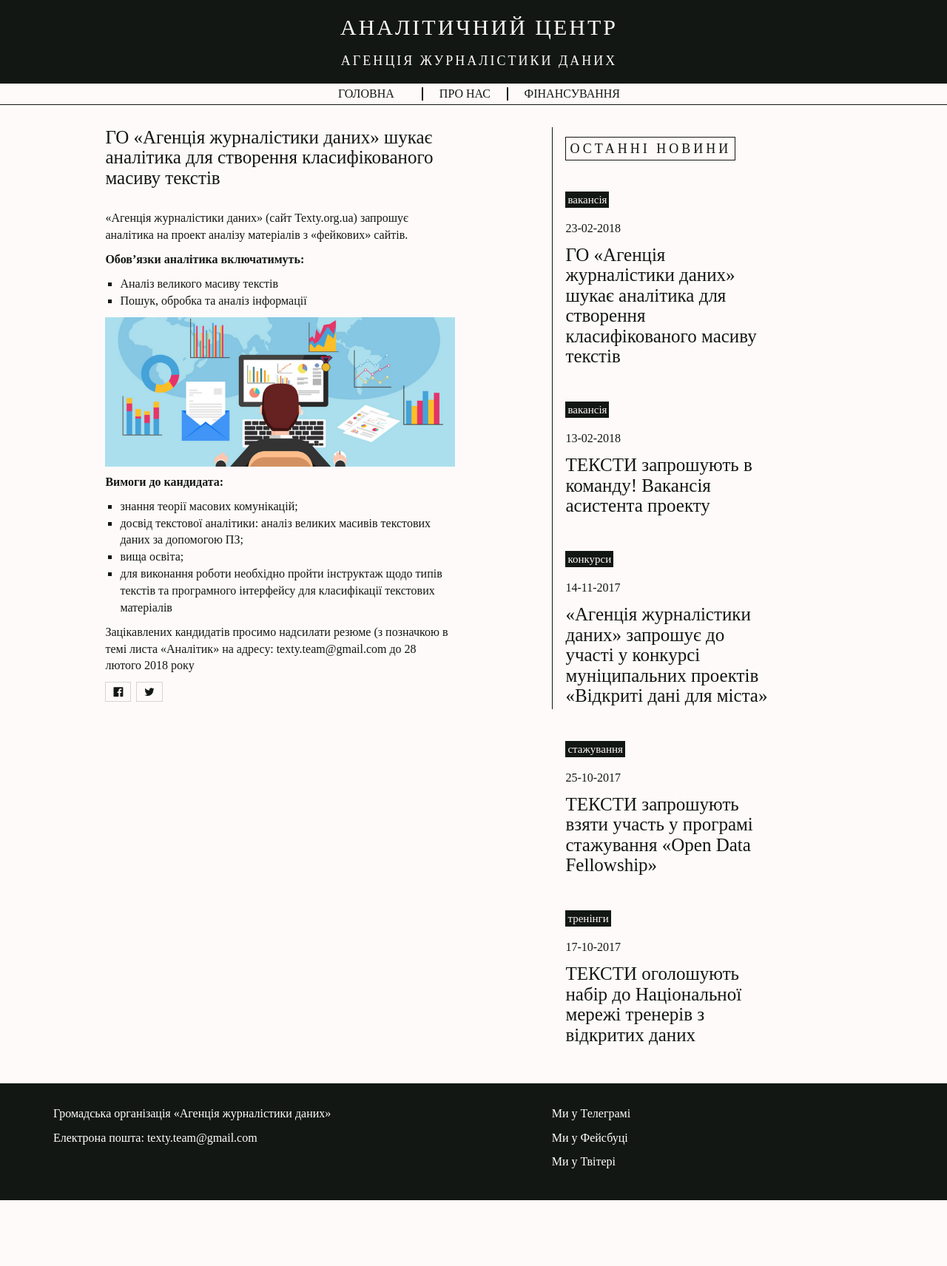
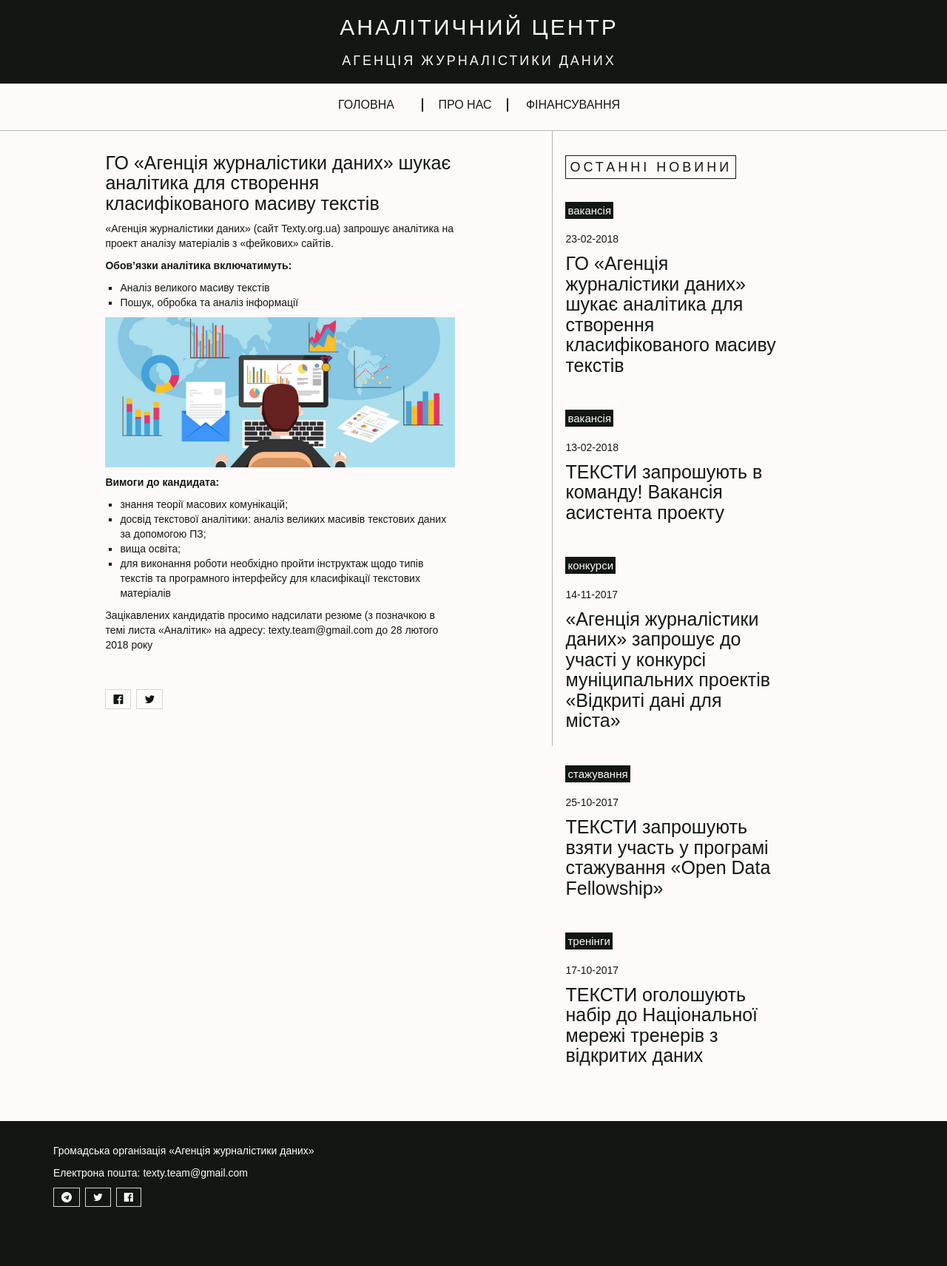
Before and after one commit to YevhDr/my-blog, a Jekyll site: the page built from _posts/2018-02-23-analyst-for-propaganda.md, in a window 1280 px wide. Shown: the whole page at 74% size. Built offline with Jekyll 4.4.1, drawn with Linux system fonts in a browser that asks for light colours; a script that is not in the unit is left out; before the commit the page ends 1623 px from its top, so only the background shows below that.

Commit message:
new_home

```diff
--- a/_layouts/home.html
+++ b/_layouts/home.html
@@ -381,11 +381,11 @@
                         <tbody>
                         <tr>
                             <td>
-                                <img class="team-img" src="{{ site.baseurl }}/assets/img/roman.png"/>
+                                <img style="margin-top:-40px!important;" class="team-img" src="{{ site.baseurl }}/assets/img/roman.png"/>
 
                             </td>
                             <td>
-                                <p class="team-descript">Виконавчий директор ГО «Агенція журналістики даних», головний
+                                <p class="team-descript" style="margin-top:-40px!important;">Виконавчий директор ГО «Агенція журналістики даних», головний
                                     редактор ТЕКСТІВ. Цінує хороші тексти і вчасні дедлайни.</p>
                             </td>
                         </tr>
@@ -579,7 +579,7 @@
                             </td>
                             <td>
                                 <p class="team-descript">Івент-менеджер. Планує і координує круглі столи,
-                                    прес-конференції, дискусії, презентації, різноманітні освітні заходи/
+                                    прес-конференції, дискусії, презентації, різноманітні освітні заходи.
                             </td>
                         </tr>
                         <tr>
--- a/_layouts/post.html
+++ b/_layouts/post.html
@@ -56,7 +56,7 @@
 
             <h5 class="highlited"><span>{{ post.heading }}</span></h5>
             <p> {{ post.date | date: "%-d-%m-%Y" }}
-            <h3><a href="{{ site.baseurl }}{{ post.url }}">{{ post.title }}</a></h3>
+            <h3 class="content"><a href="{{ site.baseurl }}{{ post.url }}">{{ post.title }}</a></h3>
 
 
             {% endfor %}
--- a/_layouts/wrapper.html
+++ b/_layouts/wrapper.html
@@ -154,15 +154,22 @@
                 <div class="col-md-6">
                     <p class="foot">Громадська організація «Агенція журналістики даних»</p>
                     <p class="foot">Електрона пошта: texty.team@gmail.com</p>
+                    <a  href="https://telegram.me/textyorgua"
+                        onclick="window.open(this.href, 'pop-up', 'left=20,top=20,width=500,height=500,toolbar=1,resizable=0'); return false;">
+                        <i style="color:white" class="fa fa-telegram share-button"></i>
+                    </a>
+
+                    <a  href="http://twitter.com/textyorgua"
+                        onclick="window.open(this.href, 'pop-up', 'left=20,top=20,width=500,height=500,toolbar=1,resizable=0'); return false;">
+                        <i style="color:white" class="fa fa-twitter share-button"></i>
+                    </a>
+
+                    <a  href="http://facebook.com/texty.org.ua"
+                        onclick="window.open(this.href, 'pop-up', 'left=20,top=20,width=500,height=500,toolbar=1,resizable=0'); return false;">
+                        <i style="color:white" class="fa fa-facebook-official share-button"></i>
+                    </a>
                 </div>
-                <div class="col-md-offset-1 col-md-4">
-                    <p class="foot"><a class="foot" href="https://telegram.me/textyorgua" target="_blank">Ми у
-                        Телеграмі</a></p>
-                    <p class="foot"><a class="foot" href="http://facebook.com/texty.org.ua" target="_blank">Ми у
-                        Фейсбуці</a></p>
-                    <p class="foot"><a class="foot" href="http://twitter.com/textyorgua" target="_blank">Ми у
-                        Твітері</a></p>
-                </div>
+
             </div>
         </div>
 
--- a/css/style.css
+++ b/css/style.css
@@ -20,7 +20,7 @@
 /* Each button */
 .share-button {
   margin: 0;
-  margin-bottom: 10px;
+  margin-bottom: 50px;
   margin-right: 3px;
   border: 1px solid #D3D6D2;
   padding: 5px 10px 5px 10px; }
@@ -41,6 +41,9 @@
   color: #121714; }
 
 .fa-twitter:hover {
+  background-color: #55acee; }
+
+.fa-telegram:hover {
   background-color: #55acee; }
 
 /* Google-PLus button */
@@ -66,7 +69,7 @@
   position: relative;
   background-color: #FFFAFA !important;
   color: #121714 !important;
-  font-family: "", serif !important; }
+  font-family: "Bliss Pro", sans-serif !important; }
 
 #container {
   min-height: 100%;
@@ -94,7 +97,7 @@
 
 @media (max-width: 2570px), (max-width: 1440px), (max-width: 1285px) {
   p, li {
-    font-size: 1.6rem !important; } }
+    font-size: 1.4rem !important; } }
 @media (max-width: 1024px), (max-width: 767px), (max-width: 374px) {
   p, li {
     font-size: 2rem !important; } }
@@ -138,7 +141,8 @@
   z-index: 2000 !important;
   line-height: 3.4rem;
   font-weight: 400;
-  margin-bottom: 20px !important; }
+  margin-top: 40px !important;
+  margin-bottom: 40px !important; }
   @media (max-width: 2570px), (max-width: 1440px), (max-width: 1285px) {
     h2 {
       font-size: 1.8rem !important; } }
@@ -175,6 +179,8 @@
   h4 {
     font-size: 4rem !important; } }
 
+h5 {
+  margin-top: 0 !important; }
   @media (max-width: 2570px), (max-width: 1440px), (max-width: 1285px) {
     h5 {
       font-size: 1.5rem !important; } }
@@ -208,7 +214,7 @@
 
 .header-table {
   width: 100%;
-  margin-top: 5px;
+  margin-top: 20px;
   margin-bottom: 5px;
   list-style: none; }
 
@@ -230,10 +236,9 @@
   width: 40%; }
 
 .top-border {
-  border-top: 1px solid #121714; }
-
-.marg_top {
-  margin-top: 30px; }
+  margin-top: 20px;
+  margin-bottom: 20px;
+  border-top: 1px solid #b7b7b7; }
 
 .flex-container {
   width: 100%;
@@ -256,10 +261,10 @@
 
 @media (min-width: 992px) {
   .col-md-border:not(:last-child) {
-    border-right: 1px solid #121714; }
+    border-right: 1px solid #b7b7b7; }
 
   .col-md-border + .col-md-border {
-    border-left: 1px solid #121714;
+    border-left: 1px solid #b7b7b7;
     margin-left: -1px; } }
 .project_target {
   transition: all 0.4s ease-out;
@@ -299,7 +304,7 @@
 
 .photo img {
   height: 40vh;
-  margin-bottom: 10px; }
+  margin-bottom: 20px; }
 
 .photo video {
   height: 40vh;
@@ -312,7 +317,6 @@
   background-color: #EDE9EC !important; }
 
 h5.highlited {
-  margin-top: 50px;
   margin-bottom: 20px !important;
   color: #FFFAFA !important; }
 
@@ -332,8 +336,8 @@
   .team-img {
     max-width: 150px; } }
 
-.team-descript-name {
-  margin-top: -30px;
+h5.team-descript-name {
+  margin-top: -30px !important;
   margin-right: 30px;
   color: #121714; }
 
@@ -347,10 +351,10 @@
 /* ---------------------------
 --------- news page ----------*/
 .content {
-  margin-top: 30px; }
+  margin-bottom: 50px; }
 
 .page-title {
-  margin-top: 30px; }
+  margin-top: 30px !important; }
 
 /* ------------------------------------
 ------------- carousel --------------*/
```
Also changed, not shown: style.scss/style.scss (+31 -18 lines), 1 other file. Lines whose indentation alone changed are shown as unchanged.
